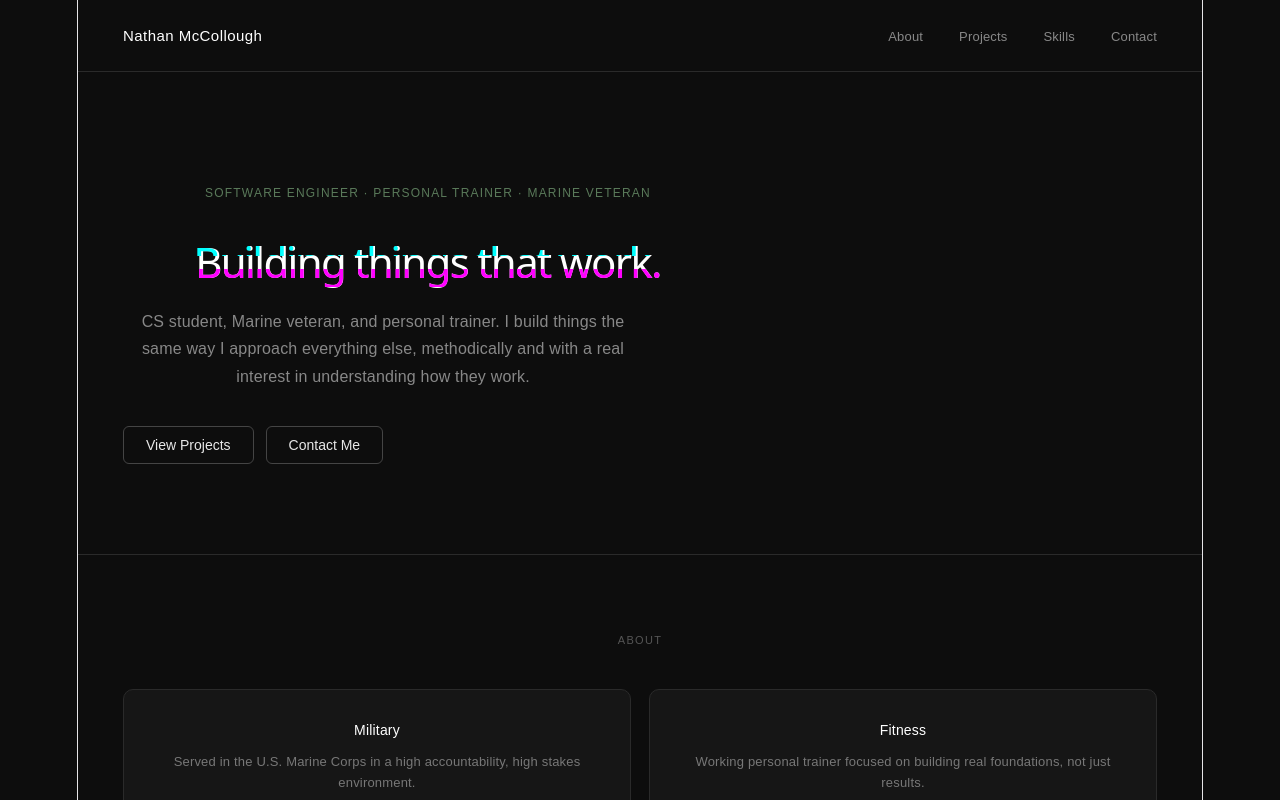
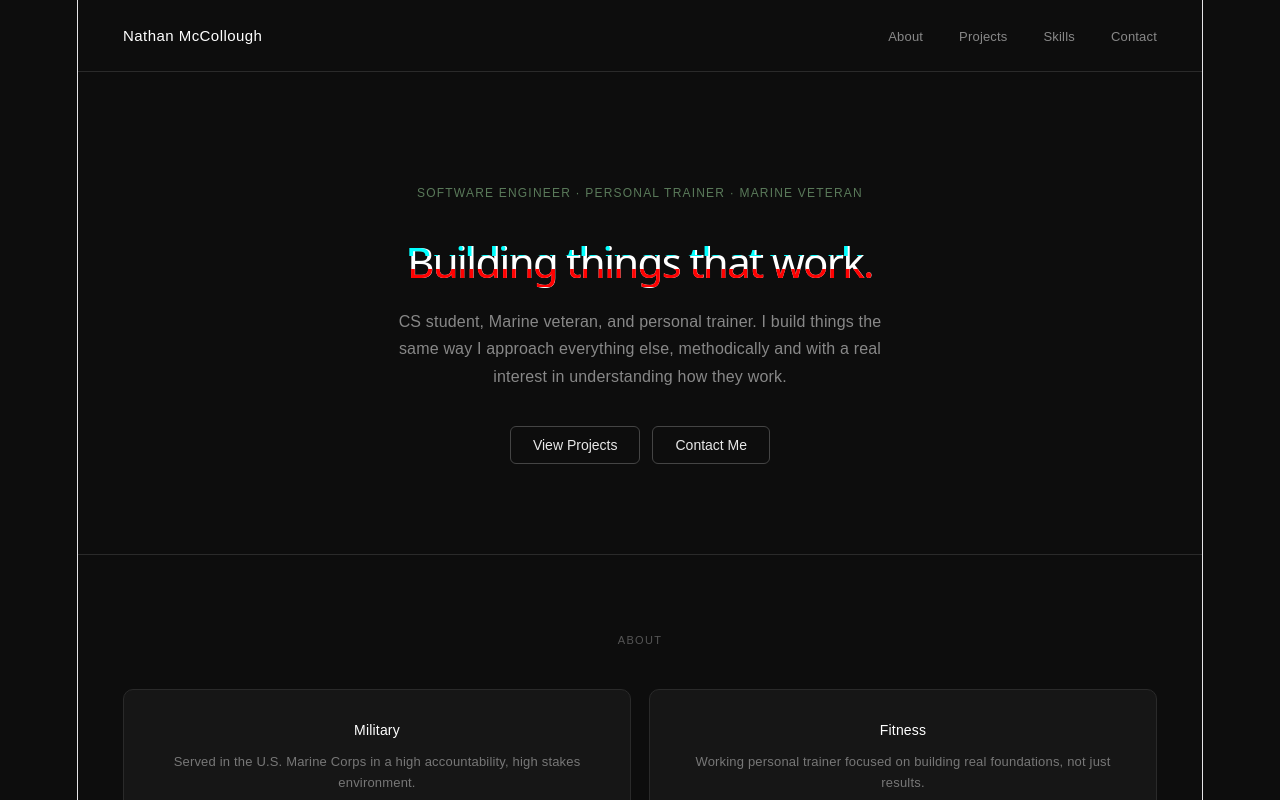
Before and after one commit to natemcc20/portfolio, a React app in the folder frontend/: page / in a window 1280 px wide. Shown: the top 800 px of the page. Built offline with nearby package versions, Linux system fonts and the light colour scheme; no server answers; the HTML template or start-up script is replaced by a standard one.

Commit message:
Ping functionallity to spin up render- allignment changes

```diff
--- a/frontend/src/App.css
+++ b/frontend/src/App.css
@@ -48,6 +48,8 @@ body {
 .hero {
   padding: 6rem 2.5rem 5rem;
   max-width: 700px;
+  margin: 0 auto;
+  text-align: center;
 }
 
 .tag {
@@ -71,12 +73,13 @@ body {
   color: #888;
   line-height: 1.7;
   max-width: 520px;
-  margin-bottom: 2rem;
+  margin: 0 auto 2rem;
 }
 
 .hero-btns {
   display: flex;
   gap: 12px;
+  justify-content: center;
 }
 
 .btn-primary {
@@ -250,6 +253,8 @@ section {
   position: relative;
 }
 
+/* Glitch effect brought to you by Claude AI  */
+
 .glitch::before,
 .glitch::after {
   content: attr(data-text);
@@ -267,7 +272,7 @@ section {
 }
 
 .glitch::after {
-  color: #f0f;
+  color: rgb(255, 1, 1);
   animation: glitch-2 3s infinite;
   clip-path: polygon(0 65%, 100% 65%, 100% 100%, 0 100%);
 }
--- a/frontend/src/App.jsx
+++ b/frontend/src/App.jsx
@@ -1,3 +1,4 @@
+import { useEffect } from 'react'
 import './App.css'
 import Navbar from './components/Navbar'
 import Hero from './components/Hero'
@@ -7,16 +8,18 @@ import Skills from './components/Skills'
 import Contact from './components/Contact'
 
 function App() {
+  useEffect(() => {
+    fetch('RENDER URL...TBD')
+  }, [])
+
   return (
     <div className="site">
-
       <Navbar />
       <Hero />
       <About />
       <Projects />
       <Skills />
       <Contact />
-
     </div>
   )
 }
```
Also changed, not shown: 1 other file (tests, documents, lock files or other folders).
